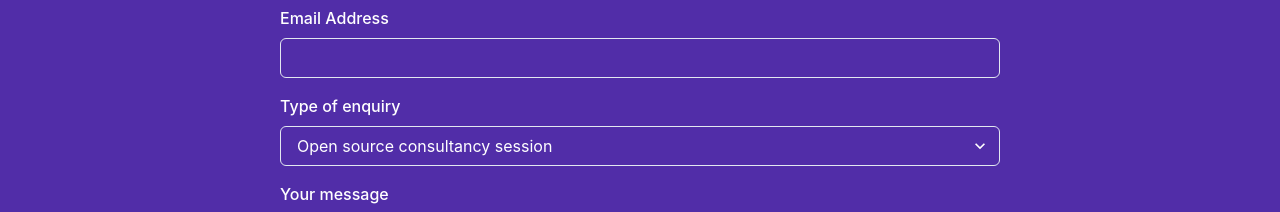
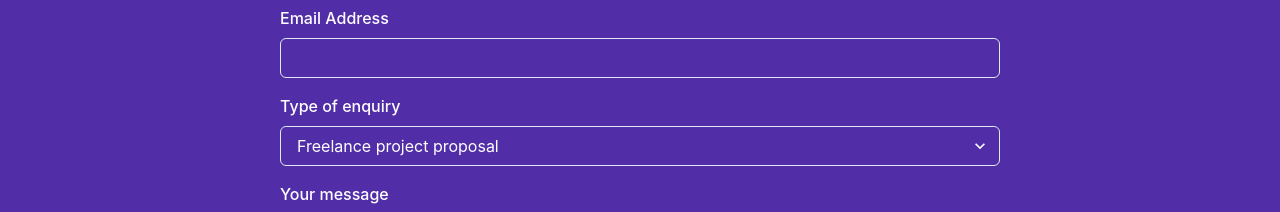
Before and after one commit to thatmichael85/advanced-react-portfolio, a React (Create React App) app: page / in a window 1280 px wide. Shown: the part 2600-2812 px from the top of the page. Built offline with nearby package versions, Linux system fonts and the light colour scheme.

Commit message:
added contact me

```diff
--- a/src/components/ContactMeSection.js
+++ b/src/components/ContactMeSection.js
@@ -25,16 +25,15 @@ const LandingSection = () => {
     initialValues: {
       firstName: "",
       email: "",
-      type: "openSource",
+      type: "hireMe",
       comment: "",
     },
     onSubmit: (values) => {
-      console.log(values);
+      alert();
     },
     validationSchema: Yup.object({
       firstName: Yup.string(),
       email: Yup.string().email("Must be valid email"),
-      type: Yup.object().optional(),
       comment: Yup.string().min(25, "Must be at least 25 characters"),
     }),
   });
```
